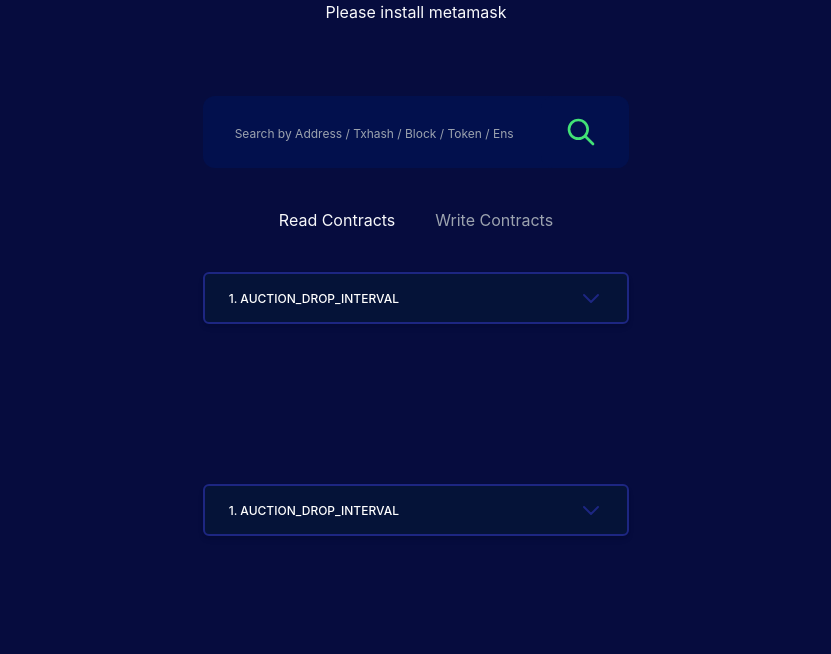
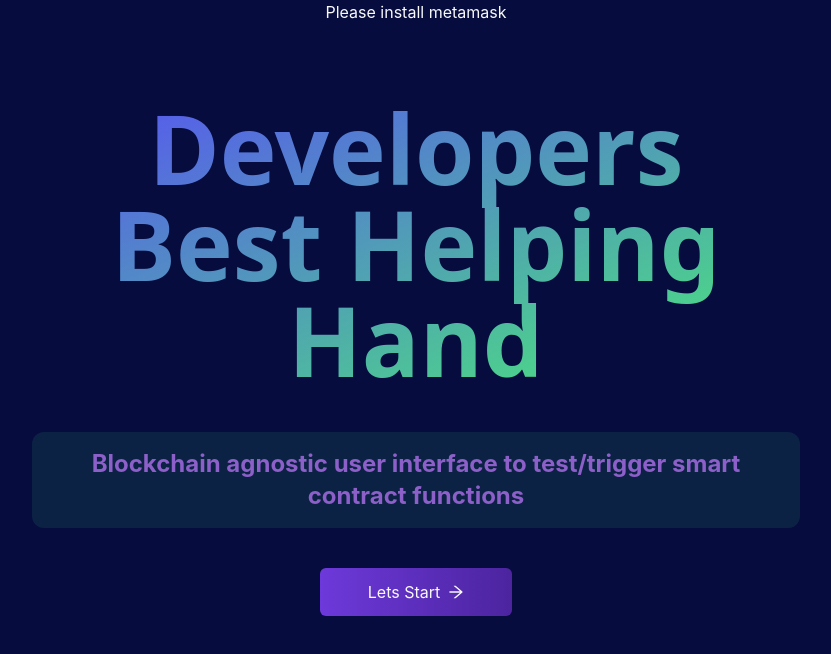
Before and after one commit to bytehash-tech/web3conHack, a React (Create React App) app: page / in a window 1280 px wide. Shown: the top 654 px of the page, without its empty margins (224-1055 px from the left). Built offline with nearby package versions, Linux system fonts and the light colour scheme; what tw-elements would draw is missing.

Commit message:
feat: add home page

```diff
--- a/src/App.js
+++ b/src/App.js
@@ -1,12 +1,29 @@
 import './App.css';
 import Header from './components/Header/Header';
 import Main from './components/Main';
+import React, {useState} from 'react';
+import Home from './components/Home';
 
 function App() {
+  const [isHomeActive, setIsHomeActive] = useState(true)
+
+  function mainToHomeHandler() {
+    setIsHomeActive(true)
+  }
+
+  function onChangeStart(){
+    setIsHomeActive(false)
+    //console.log('clicked on onchange')
+}
+
   return (
     <div className="App">
-      <Header />
-      <Main />
+      <Header onChange={mainToHomeHandler} />
+      { isHomeActive ?
+          <Home onChange={onChangeStart} isHomeActive={isHomeActive} /> :
+          <Main />
+      }
+
     </div>
   );
 }
--- a/src/components/Header/Header.js
+++ b/src/components/Header/Header.js
@@ -3,7 +3,7 @@ import icon from '../../assets/bytehashIcon.png'
 import ConnectButton from './Button'
 import { ethers } from 'ethers'
 
-export default function Header() {
+export default function Header(props) {
   const getProvider = () => {
     try {
       const provider = new ethers.providers.Web3Provider(window.ethereum)
@@ -15,7 +15,7 @@ export default function Header() {
 
   if (getProvider()) {
     return (
-      <header className="h-20 mt-2 px-5 flex items-center">
+      <header className="h-20 mt-2 px-5 flex items-center cursor-pointer" onClick={props.onChange} >
         <img className="h-full" src={icon} alt="icon"></img>
         <h1 className="mr-auto font-semibold justify-content-center text-3xl">
           byteHash
--- /dev/null
+++ b/src/components/Home.js
@@ -0,0 +1,31 @@
+import React from 'react'
+import { ArrowRightOutlined } from "@ant-design/icons"
+
+export default function Home(props) {
+
+  return (
+      <div className="flex justify-center p-10">
+        <div className="w-2/3 p-4 flex-col justify-center">
+            <h1 className="text-8xl p-5 font-sans font-bold text-transparent bg-clip-text bg-gradient-to-br from-[#584AFA] to-[#49F56F]">
+                Developers Best Helping Hand
+            </h1>
+            <h2 className="mt-6 p-4 text-2xl font-bold text-[#8d5fc9]
+                shadow-transparent rounded-xl bg-green-400 bg-opacity-10">
+                Blockchain agnostic user interface to test/trigger smart contract functions
+            </h2>
+            <div className="flex justify-center">
+                <button className="rounded-md mt-10 w-1/4 p-3 bg-gradient-to-r
+                from-[#6D39DA] to-[#4C249F] hover:bg-gradient-to-r
+                hover:from-[#5c31b9] hover:to-[#3b1c7a] text-base flex justify-center items-center "
+                    onClick={props.onChange}
+                >
+                    <p>Lets Start</p>
+                    <ArrowRightOutlined className="ml-2" />
+                </button>
+            </div>
+
+        </div>
+      </div>
+
+  )
+}
```
